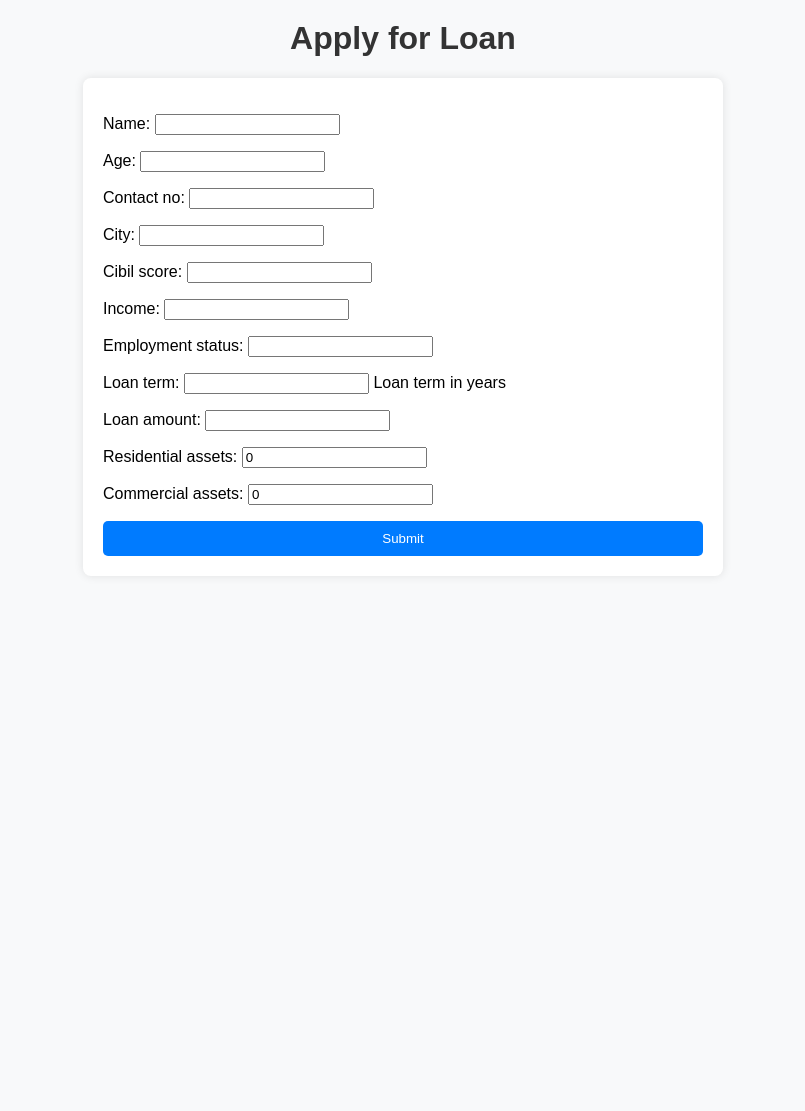
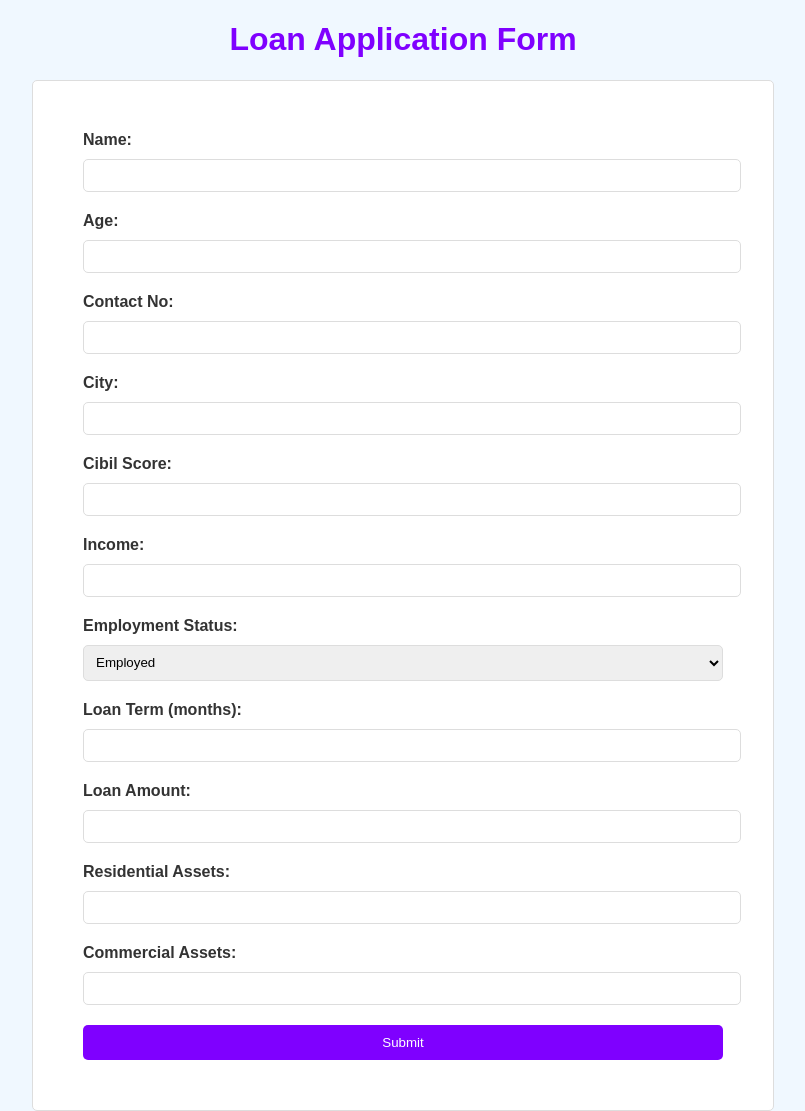
Before and after one commit to MGxCoder/Loan_management-System-Django, a Django app: page /apply_loan/ in a window 1280 px wide. Shown: the whole page, without its empty margins (237-1042 px from the left). Before the commit the page ends 556 px from the top, so only its background shows below. Run offline with Django 5.2, Linux system fonts and the light colour scheme; a user stored in the database is signed in.

Commit message:
Update apply_loan.html

```diff
--- a/loans/templates/loans/apply_loan.html
+++ b/loans/templates/loans/apply_loan.html
@@ -1,55 +1,145 @@
 <!DOCTYPE html>
-<html>
+<html lang="en">
 <head>
-    <title>Apply for Loan</title>
-
-
-
+    <meta charset="UTF-8">
+    <meta name="viewport" content="width=device-width, initial-scale=1.0">
+    <title>Loan Application Form</title>
     <style>
         body {
             font-family: Arial, sans-serif;
-    background-color: #f8f9fa;
+            background-color: #f0f8ff;
+            color: #333;
             margin: 0;
             padding: 0;
         }
-
         h1 {
-    color: #333;
             text-align: center;
-    margin-top: 20px;
+            color: #7f00ff;
         }
-
-form {
-    max-width: 600px;
+        .form-container {
+            width: 50%;
             margin: 0 auto;
-    padding: 20px;
+            padding: 50px;
             background-color: #fff;
-    border-radius: 8px;
-    box-shadow: 0 0 10px rgba(0, 0, 0, 0.1);
+            border: 1px solid #ddd;
+            border-radius: 5px;
         }
-
+        label {
+            display: block;
+            margin-bottom: 10px;
+            font-weight: bold;
+        }
+        input[type="text"],
+        input[type="number"],
+        input[type="tel"],
+        select,
+        textarea {
+            width: 100%;
+            padding: 8px;
+            margin-bottom: 20px;
+            border: 1px solid #ddd;
+            border-radius: 5px;
+        }
+        select {
+            height: 36px;
+        }
         button {
             display: block;
             width: 100%;
             padding: 10px;
-    background-color: #007bff;
+            background-color: #7f00ff;
             color: white;
             border: none;
             border-radius: 5px;
             cursor: pointer;
         }
-
         button:hover {
-    background-color: #0056b3;
+            background-color: #6f00e0;
         }
     </style>
 </head>
 <body>
-    <h1>Apply for Loan</h1>
-    <form method="post">
-        {% csrf_token %}
-        {{ form.as_p }}
+    <h1>Loan Application Form</h1>
+    <div class="form-container">
+        <form id="loanForm">
+            <label for="name">Name:</label>
+            <input type="text" id="name" name="name" required>
+
+            <label for="age">Age:</label>
+            <input type="number" id="age" name="age" required min="18">
+
+            <label for="contact_no">Contact No:</label>
+            <input type="tel" id="contact_no" name="contact_no" required>
+
+            <label for="city">City:</label>
+            <input type="text" id="city" name="city" required>
+
+            <label for="cibil_score">Cibil Score:</label>
+            <input type="number" id="cibil_score" name="cibil_score" required>
+
+            <label for="income">Income:</label>
+            <input type="number" id="income" name="income" required>
+
+            <label for="employment_status">Employment Status:</label>
+            <select id="employment_status" name="employment_status" required>
+                <option value="employed">Employed</option>
+                <option value="unemployed">Unemployed</option>
+                <option value="retired">Retired</option>
+            </select>
+
+            <label for="loan_term">Loan Term (months):</label>
+            <input type="number" id="loan_term" name="loan_term" required>
+
+            <label for="loan_amount">Loan Amount:</label>
+            <input type="number" id="loan_amount" name="loan_amount" required>
+
+            <label for="residential_assets">Residential Assets:</label>
+            <input type="text" id="residential_assets" name="residential_assets" required>
+
+            <label for="commercial_assets">Commercial Assets:</label>
+            <input type="text" id="commercial_assets" name="commercial_assets" required>
+
             <button type="submit">Submit</button>
         </form>
+    </div>
+    <script>
+        document.addEventListener('DOMContentLoaded', () => {
+            const form = document.getElementById('loanForm');
+            form.addEventListener('submit', async (event) => {
+                event.preventDefault(); // Prevent form submission
+
+                const name = document.getElementById('name').value;
+                const age = parseInt(document.getElementById('age').value);
+
+                if (age < 18) {
+                    alert('Applicant must be at least 18 years old.');
+                    return;
+                }
+
+                // You can handle form submission here (e.g., send data to server)
+                // For database interaction, you'll need a server-side component
+                // that connects to SQLite3 and inserts data.
+
+                // Example: Send data to server using fetch API
+                try {
+                    const response = await fetch('/submit', {
+                        method: 'POST',
+                        headers: {
+                            'Content-Type': 'application/json',
+                        },
+                        body: JSON.stringify({ name, age }),
+                    });
+
+                    if (response.ok) {
+                        console.log('Data submitted successfully!');
+                    } else {
+                        console.error('Error submitting data:', response.statusText);
+                    }
+                } catch (error) {
+                    console.error('Error:', error.message);
+                }
+            });
+        });
+    </script>
 </body>
 </html>
```
Lines whose indentation alone changed are shown as unchanged.
